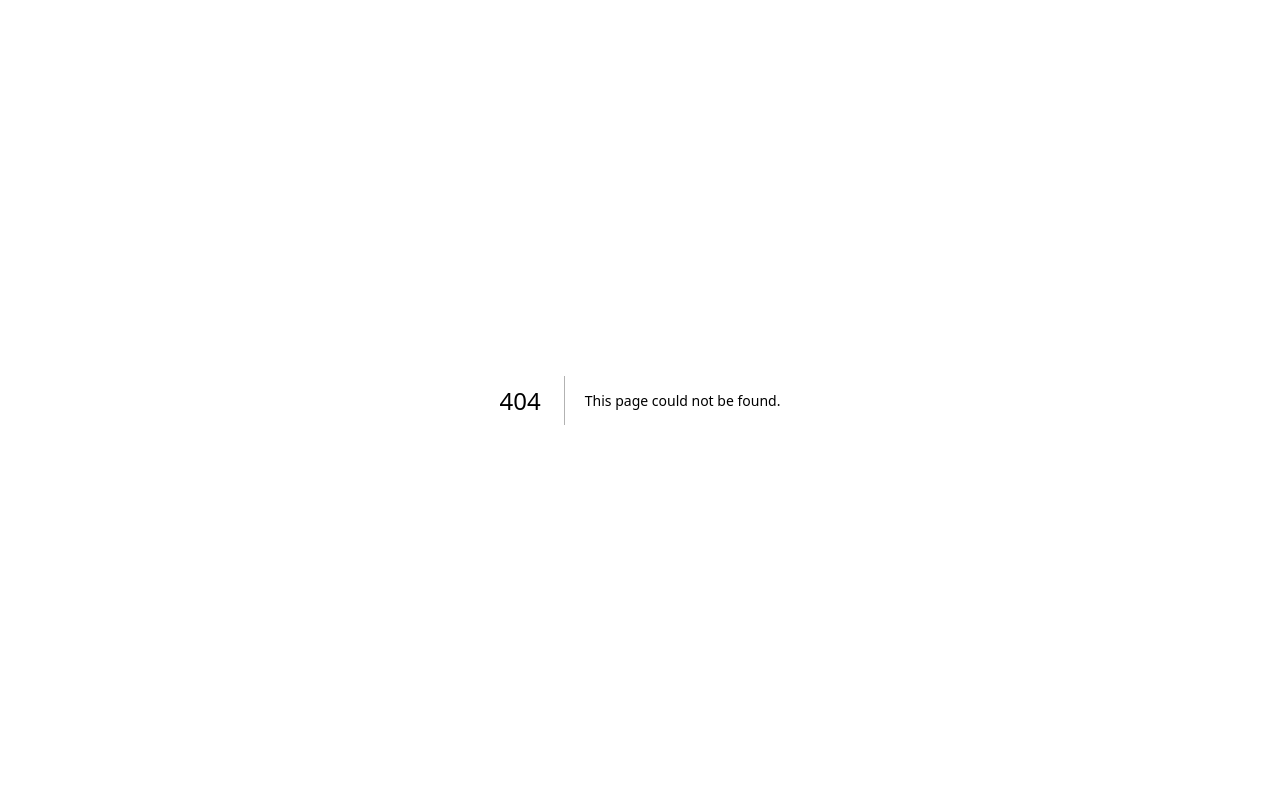
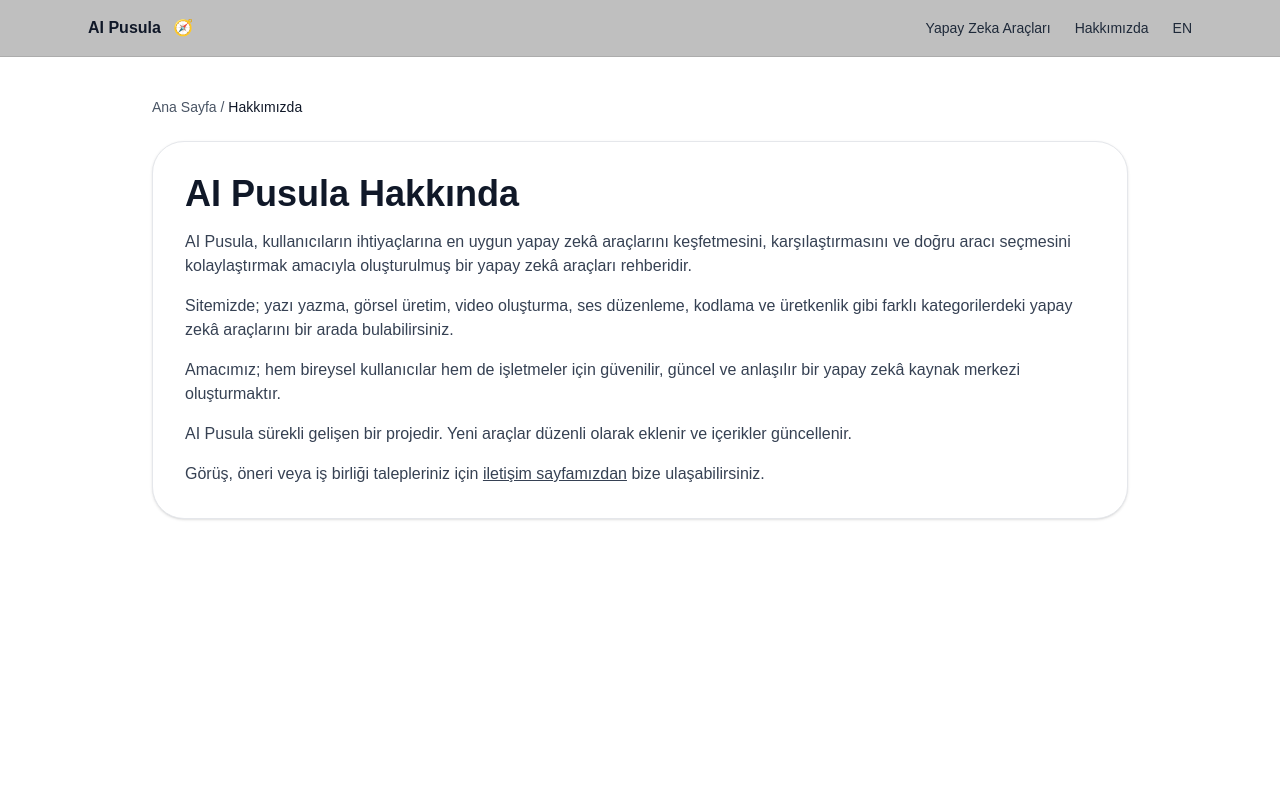
Before and after one commit to altayysf/aipusula, a Next.js app: page /tr/hakkimizda in a window 1280 px wide. Before the commit this address had no page. Shown: the top 800 px of the page. Built offline with nearby package versions, Linux system fonts and the light colour scheme.

Commit message:
Hakkımızda tr

```diff
--- /dev/null
+++ b/app/tr/hakkimizda/page.tsx
@@ -0,0 +1,64 @@
+import Navbar from "../../../components/Navbar";
+import Link from "next/link";
+
+export default function AboutTR() {
+  return (
+    <>
+      <Navbar lang="tr" />
+
+      <main className="min-h-screen bg-white">
+        <div className="mx-auto max-w-5xl px-6 py-10">
+
+          {/* Breadcrumb */}
+          <div className="text-sm text-gray-600 mb-6">
+            <Link href="/tr" className="hover:underline">
+              Ana Sayfa
+            </Link>{" "}
+            / <span className="text-gray-900 font-medium">Hakkımızda</span>
+          </div>
+
+          <section className="rounded-[32px] border border-gray-200 bg-white p-8 shadow-sm">
+
+            <h1 className="text-3xl md:text-4xl font-extrabold text-gray-900">
+              AI Pusula Hakkında
+            </h1>
+
+            <p className="mt-4 text-gray-700">
+              AI Pusula, kullanıcıların ihtiyaçlarına en uygun yapay zekâ
+              araçlarını keşfetmesini, karşılaştırmasını ve doğru aracı
+              seçmesini kolaylaştırmak amacıyla oluşturulmuş bir yapay zekâ
+              araçları rehberidir.
+            </p>
+
+            <p className="mt-4 text-gray-700">
+              Sitemizde; yazı yazma, görsel üretim, video oluşturma, ses
+              düzenleme, kodlama ve üretkenlik gibi farklı kategorilerdeki
+              yapay zekâ araçlarını bir arada bulabilirsiniz.
+            </p>
+
+            <p className="mt-4 text-gray-700">
+              Amacımız; hem bireysel kullanıcılar hem de işletmeler için
+              güvenilir, güncel ve anlaşılır bir yapay zekâ kaynak merkezi
+              oluşturmaktır.
+            </p>
+
+            <p className="mt-4 text-gray-700">
+              AI Pusula sürekli gelişen bir projedir. Yeni araçlar düzenli
+              olarak eklenir ve içerikler güncellenir.
+            </p>
+
+            <p className="mt-4 text-gray-700">
+              Görüş, öneri veya iş birliği talepleriniz için{" "}
+              <Link href="/tr/iletisim" className="underline font-medium">
+                iletişim sayfamızdan
+              </Link>{" "}
+              bize ulaşabilirsiniz.
+            </p>
+
+          </section>
+
+        </div>
+      </main>
+    </>
+  );
+}
--- a/components/Navbar.tsx
+++ b/components/Navbar.tsx
@@ -13,6 +13,9 @@ export default function Navbar({ lang }: { lang: "tr" | "en" }) {
             {lang === "tr" ? "Yapay Zeka Araçları" : "AI Tools"}
           </Link>
 
+          <Link href="/tr/hakkimizda">Hakkımızda</Link>
+
+
           <Link href={lang === "tr" ? "/en" : "/tr"} className="hover:underline">
             {lang === "tr" ? "EN" : "TR"}
           </Link>
```
